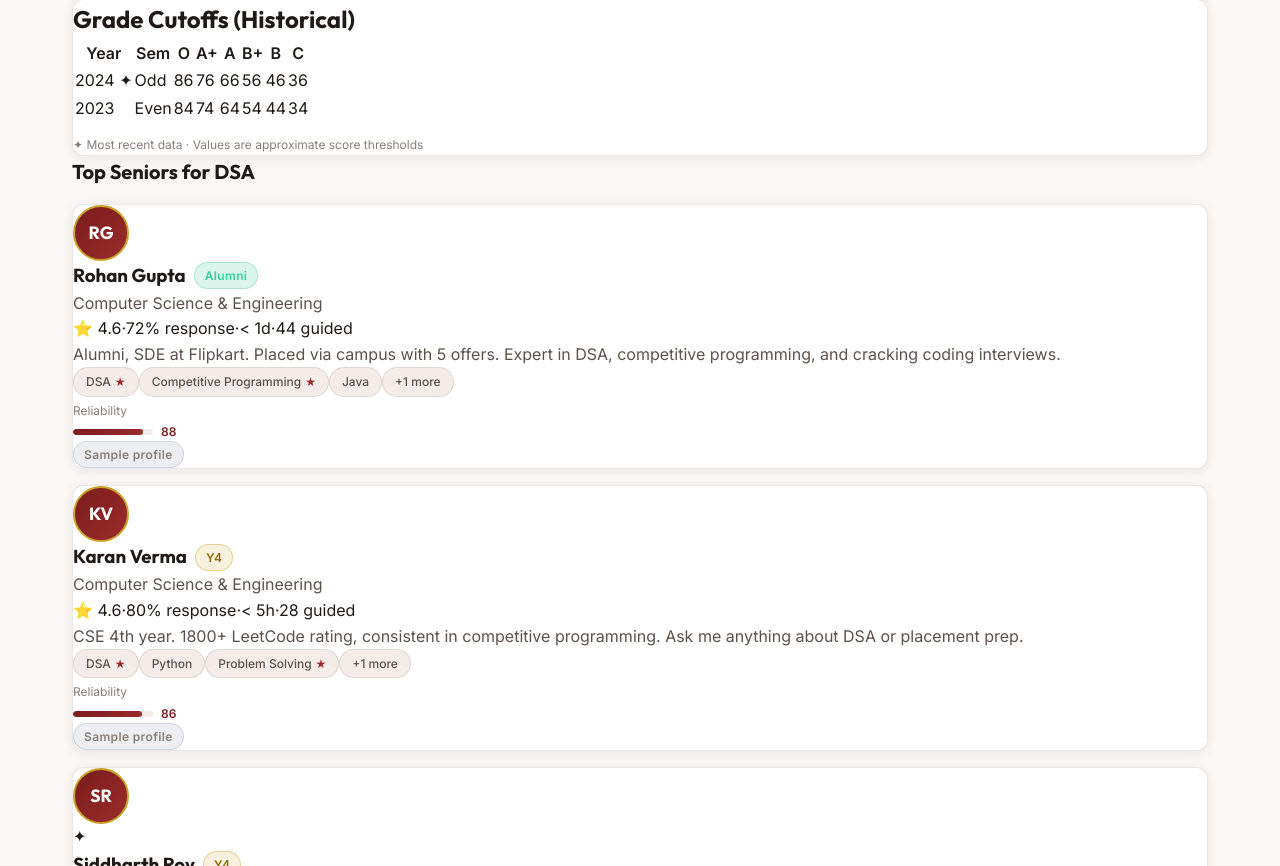
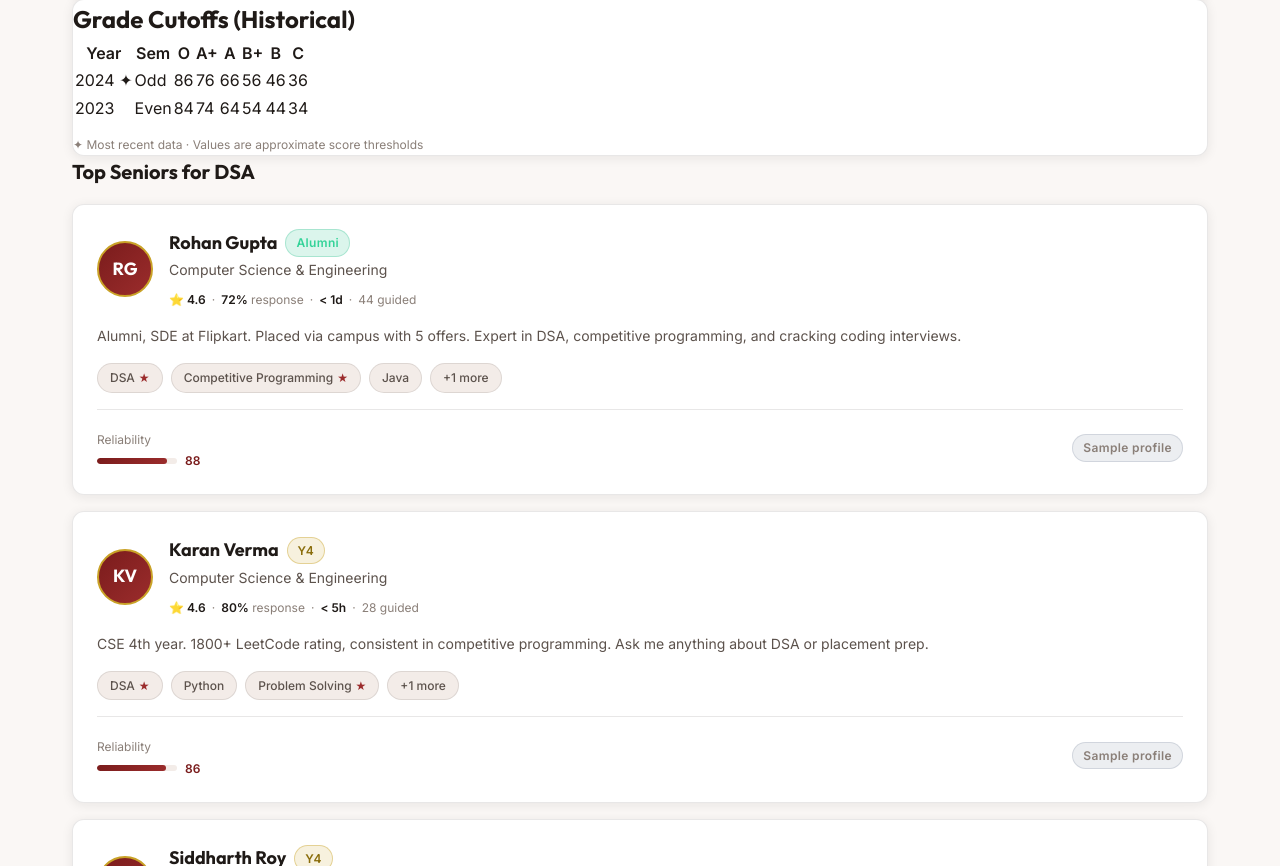
Before and after one commit to ishitttaa/ThaparCue, a React (Vite) app: page /course/CS201 in a window 1280 px wide. Shown: the part 834-1700 px from the top of the page. Built offline with nearby package versions, Linux system fonts and the light colour scheme; no server answers.

Commit message:
style senior cards and dashboard

```diff
--- a/src/theme.css
+++ b/src/theme.css
@@ -178,3 +178,83 @@ body::before { display: none; }
   color: #8a6d0b;
   border-color: rgba(201, 162, 39, 0.4);
 }
+
+/* ── SENIOR CARD ── */
+.senior-card {
+  padding: var(--space-6);
+  display: flex;
+  flex-direction: column;
+  gap: var(--space-4);
+}
+.senior-card-header {
+  display: flex;
+  align-items: center;
+  gap: var(--space-4);
+}
+.senior-card-avatar { position: relative; flex-shrink: 0; }
+.senior-verified-badge {
+  position: absolute;
+  bottom: -2px;
+  right: -2px;
+  width: 20px;
+  height: 20px;
+  border-radius: 50%;
+  background: #c9a227;
+  color: #3b0d0d;
+  font-size: 0.7rem;
+  display: flex;
+  align-items: center;
+  justify-content: center;
+  border: 2px solid #fff;
+}
+.senior-card-info { min-width: 0; flex: 1; }
+.senior-card-name {
+  font-size: var(--text-lg);
+  color: var(--text-primary);
+}
+.senior-card-branch {
+  font-size: var(--text-sm);
+  margin-top: 2px;
+}
+.senior-card-stats {
+  display: flex;
+  flex-wrap: wrap;
+  align-items: center;
+  gap: 6px;
+  margin-top: var(--space-2);
+  font-size: var(--text-xs);
+}
+.senior-stat-val { font-weight: 600; color: var(--text-primary); }
+.senior-stat-lbl, .senior-stat-sep { color: var(--text-muted); }
+.senior-card-bio {
+  font-size: var(--text-sm);
+  line-height: 1.6;
+}
+.senior-card-skills {
+  display: flex;
+  flex-wrap: wrap;
+  gap: var(--space-2);
+}
+.tag:hover, .tag.active {
+  background: rgba(201, 162, 39, 0.15);
+  border-color: #c9a227;
+  color: #7a1c1c;
+}
+.senior-card-footer {
+  display: flex;
+  justify-content: space-between;
+  align-items: center;
+  flex-wrap: wrap;
+  gap: var(--space-3);
+  padding-top: var(--space-4);
+  border-top: 1px solid var(--border-subtle);
+}
+.senior-card-actions { display: flex; gap: var(--space-2); }
+.btn-ghost {
+  color: var(--accent);
+  border-color: var(--border);
+}
+.btn-ghost:hover {
+  background: rgba(122, 28, 28, 0.06);
+  color: var(--accent);
+}
```
